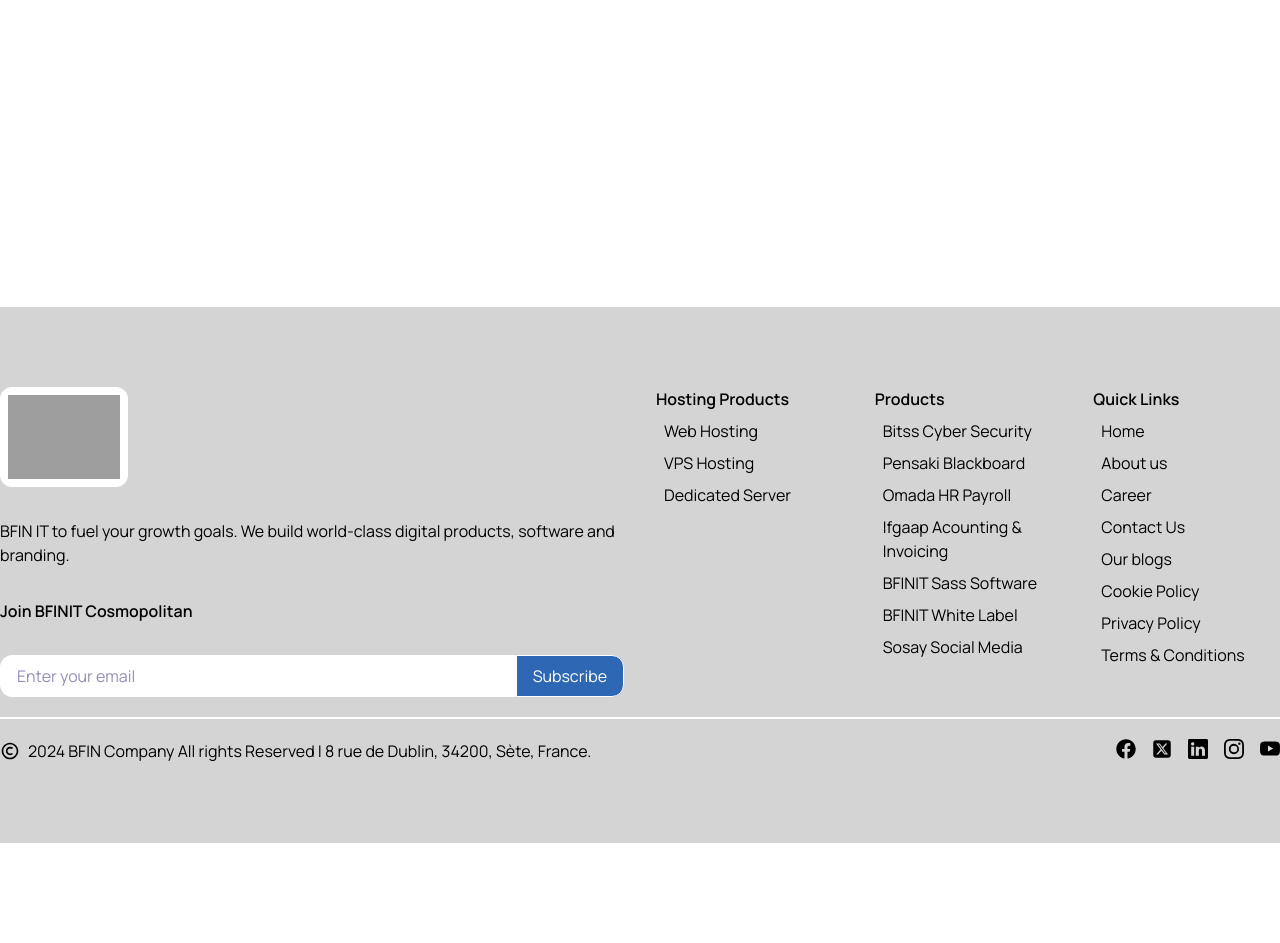
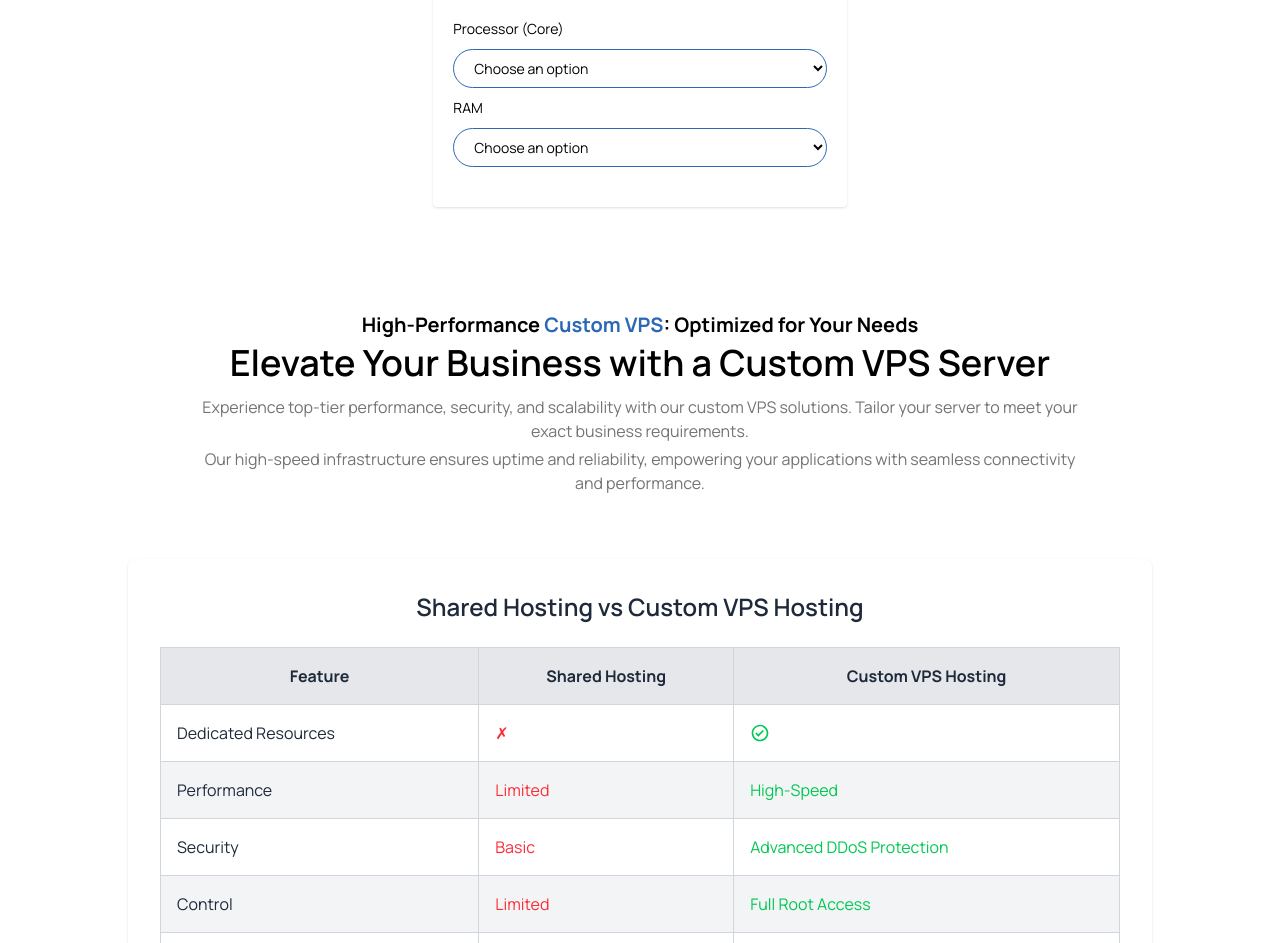
Before and after one commit to NashedShahRoni22/bfinit-server, a Next.js app: page /custom-vps in a window 1280 px wide. Before the commit this address had no page. Shown: the part 589-1532 px from the top of the page. Before the commit the page ends 1432 px from the top, so only its background shows below. Built offline with nearby package versions, Linux system fonts and the light colour scheme; grey boxes are pictures that could not be loaded.

Commit message:
custom vps feat added

```diff
--- /dev/null
+++ b/app/custom-vps/page.js
@@ -0,0 +1,18 @@
+import VpsFeat from "@/components/CustomVps/VpsFeat";
+import VpsOrderForm from "@/components/CustomVps/VpsOrderForm";
+import ProductHero from "@/components/ProductHero/ProductHero";
+
+export default function Page() {
+
+
+  return (
+    <section>
+      <ProductHero
+        title="Build your own vps"
+        subTitle="If you're looking for a fast, flexible, and affordable solution & your personal configuration then submit your preference!"
+      />
+      <VpsOrderForm/>
+      <VpsFeat/>
+    </section>
+  );
+}
--- /dev/null
+++ b/components/CustomVps/VpsFeat.jsx
@@ -0,0 +1,90 @@
+import { BiCheckCircle } from "react-icons/bi";
+
+const VpsFeat = () => {
+  return (
+    <div className="px-6 py-16 md:px-20">
+      <div className="mx-auto max-w-4xl text-center">
+        <h5 className="text-xl font-bold">
+          High-Performance <span className="text-royal-blue">Custom VPS</span>:
+          Optimized for Your Needs
+        </h5>
+        <h2 className="mt-1 text-2xl font-semibold md:text-4xl">
+          Elevate Your Business with a Custom VPS Server
+        </h2>
+        <p className="mt-3 text-[#737373]">
+          Experience top-tier performance, security, and scalability with our
+          custom VPS solutions. Tailor your server to meet your exact business
+          requirements.
+        </p>
+        <p className="mt-1 text-[#737373]">
+          Our high-speed infrastructure ensures uptime and reliability,
+          empowering your applications with seamless connectivity and
+          performance.
+        </p>
+      </div>
+
+      {/* Comparison Table */}
+      <div className="mx-auto mt-16 max-w-5xl rounded-lg shadow bg-white p-8 text-gray-800">
+        <h2 className="mb-6 text-center text-2xl font-semibold">
+          Shared Hosting vs Custom VPS Hosting
+        </h2>
+        <table className="w-full border-collapse border border-gray-300">
+          <thead>
+            <tr className="bg-gray-200">
+              <th className="border border-gray-300 p-4">Feature</th>
+              <th className="border border-gray-300 p-4">Shared Hosting</th>
+              <th className="border border-gray-300 p-4">Custom VPS Hosting</th>
+            </tr>
+          </thead>
+          <tbody>
+            <tr>
+              <td className="border border-gray-300 p-4">
+                Dedicated Resources
+              </td>
+              <td className="border border-gray-300 p-4 text-red-500">✗</td>
+              <td className="border border-gray-300 p-4 text-green-500">
+                <BiCheckCircle size={20} />
+              </td>
+            </tr>
+            <tr className="bg-gray-100">
+              <td className="border border-gray-300 p-4">Performance</td>
+              <td className="border border-gray-300 p-4 text-red-500">
+                Limited
+              </td>
+              <td className="border border-gray-300 p-4 text-green-500">
+                High-Speed
+              </td>
+            </tr>
+            <tr>
+              <td className="border border-gray-300 p-4">Security</td>
+              <td className="border border-gray-300 p-4 text-red-500">Basic</td>
+              <td className="border border-gray-300 p-4 text-green-500">
+                Advanced DDoS Protection
+              </td>
+            </tr>
+            <tr className="bg-gray-100">
+              <td className="border border-gray-300 p-4">Control</td>
+              <td className="border border-gray-300 p-4 text-red-500">
+                Limited
+              </td>
+              <td className="border border-gray-300 p-4 text-green-500">
+                Full Root Access
+              </td>
+            </tr>
+            <tr>
+              <td className="border border-gray-300 p-4">Scalability</td>
+              <td className="border border-gray-300 p-4 text-red-500">
+                Restricted
+              </td>
+              <td className="border border-gray-300 p-4 text-green-500">
+                Highly Scalable
+              </td>
+            </tr>
+          </tbody>
+        </table>
+      </div>
+    </div>
+  );
+};
+
+export default VpsFeat;
--- /dev/null
+++ b/components/CustomVps/VpsOrderForm.jsx
@@ -0,0 +1,161 @@
+"use client";
+import Link from "next/link";
+import React, { useEffect, useState } from "react";
+
+export default function VpsOrderForm() {
+  const cores = [1, 2, 4, 6];
+  const rams = [
+    "4 GB RAM DDR4 ECC",
+    "8 GB RAM DDR4 ECC",
+    "16 GB RAM DDR4 ECC",
+    "32 GB RAM DDR4 ECC",
+  ];
+
+  const configMap = {
+    1: {
+      ram: "4 GB RAM DDR4 ECC",
+      storages: ["100 GB SSD", "250 GB HDD"],
+      price: 14.5,
+      productId: 9,
+    },
+    2: {
+      ram: "8 GB RAM DDR4 ECC",
+      storages: ["200 GB SSD", "500 GB HDD"],
+      price: 21.5,
+      productId: 10,
+    },
+    4: {
+      ram: "16 GB RAM DDR4 ECC",
+      storages: ["300 GB SSD", "1TB HDD"],
+      price: 40.5,
+      productId: 11,
+    },
+    6: {
+      ram: "32 GB RAM DDR4 ECC",
+      storages: ["500 GB SSD", "2TB HDD"],
+      price: 69.5,
+      productId: 12,
+    },
+  };
+
+  const ramToCoreMap = {
+    "4 GB RAM DDR4 ECC": 1,
+    "8 GB RAM DDR4 ECC": 2,
+    "16 GB RAM DDR4 ECC": 4,
+    "32 GB RAM DDR4 ECC": 6,
+  };
+
+  const [core, setCore] = useState("");
+  const [ram, setRam] = useState("");
+  const [storage, setStorage] = useState("");
+  const [storages, setStorages] = useState([]);
+  const [price, setPrice] = useState(0);
+  const [productId, setProductId] = useState("");
+
+  // Sync RAM when core changes
+  useEffect(() => {
+    if (core && configMap[core]) {
+      setRam(configMap[core].ram);
+    }
+  }, [core]);
+
+  // Sync Core when RAM changes
+  useEffect(() => {
+    if (ram && ramToCoreMap[ram]) {
+      const matchingCore = ramToCoreMap[ram];
+      setCore(matchingCore);
+    }
+  }, [ram]);
+
+  // Update storage, price, and productId when core changes
+  useEffect(() => {
+    if (core && configMap[core]) {
+      const config = configMap[core];
+      setStorages(config.storages);
+      setPrice(config.price);
+      setProductId(config.productId);
+      setStorage(""); // reset storage when config changes
+    }
+  }, [core]);
+
+  return (
+    <div className="mx-5 py-5 md:flex md:justify-center md:py-10">
+      <div className="rounded p-5 shadow md:w-1/2 lg:w-1/3">
+        <h5 className="text-center text-2xl font-semibold">
+          Build your own VPS!
+        </h5>
+        <div className="my-5 flex flex-col gap-2.5">
+          {/* Core Selection */}
+          <label className="text-sm">Processor (Core)</label>
+          <select
+            onChange={(e) => setCore(Number(e.target.value))}
+            value={core}
+            className="border-royal-blue w-full rounded-full border px-4 py-2 text-sm focus:outline-none"
+          >
+            <option value="">Choose an option</option>
+            {cores.map((c, i) => (
+              <option key={i} value={c}>
+                {c} Core
+              </option>
+            ))}
+          </select>
+
+          {/* RAM Selection */}
+          <label className="text-sm">RAM</label>
+          <select
+            onChange={(e) => setRam(e.target.value)}
+            value={ram}
+            className="border-royal-blue w-full rounded-full border px-4 py-2 text-sm focus:outline-none"
+          >
+            <option value="">Choose an option</option>
+            {rams.map((r, i) => (
+              <option key={i} value={r}>
+                {r}
+              </option>
+            ))}
+          </select>
+
+          {/* Storage Options */}
+          {storages.length > 0 && (
+            <>
+              <label className="text-sm">Storage</label>
+              <select
+                onChange={(e) => setStorage(e.target.value)}
+                value={storage}
+                className="border-royal-blue w-full rounded-full border px-4 py-2 text-sm focus:outline-none"
+              >
+                <option value="">Choose an option</option>
+                {storages.map((s, i) => (
+                  <option key={i} value={s}>
+                    {s}
+                  </option>
+                ))}
+              </select>
+            </>
+          )}
+
+          {/* Price Display */}
+          {core && ram && storage && (
+            <div className="my-4 text-center text-lg font-semibold">
+              <p>
+                Total Price:{" "}
+                <span className="text-royal-blue">${price.toFixed(2)}</span>{" "}
+                <span className="text-xs">/ Per month</span>
+              </p>
+            </div>
+          )}
+        </div>
+
+        {core && ram && storage && (
+          <Link
+            href={`https://hpanel.bfinit.com/checkout?productId=${productId}&packageType=server&ram=${ram}&storage=${storage}&timePeriod=1&currency=USD&currencyRate=1&storageVariantId=`}
+            target="_blank"
+            className="bg-royal-blue inline-block w-full rounded-full px-4 py-2 text-center text-white"
+          >
+            Order Now
+          </Link>
+        )}
+      </div>
+    </div>
+  );
+}
--- a/components/shared/Navbar/Navbar.jsx
+++ b/components/shared/Navbar/Navbar.jsx
@@ -24,17 +24,17 @@
         href: "/vps-hosting",
         description: "Scalable and secure virtual private servers.",
       },
-      /* {
-        icon: "https://img.icons8.com/windows/50/maintenance.png",
-        title: "Custom VPS",
-        href: "/hosting/build-your-own-vps",
-        description: "Customize resources for your exact needs.",
-      }, */
       {
         icon: "https://img.icons8.com/badges/50/server.png",
         title: "Dedicated Server",
         href: "/dedicated-server",
         description: "High-performance servers for demanding applications.",
+      },
+      {
+        icon: "https://img.icons8.com/windows/50/maintenance.png",
+        title: "Custom VPS",
+        href: "/custom-vps",
+        description: "Customize resources for your exact needs.",
       },
     ],
   },
```
Also changed, not shown: app/favicon.png (added).
